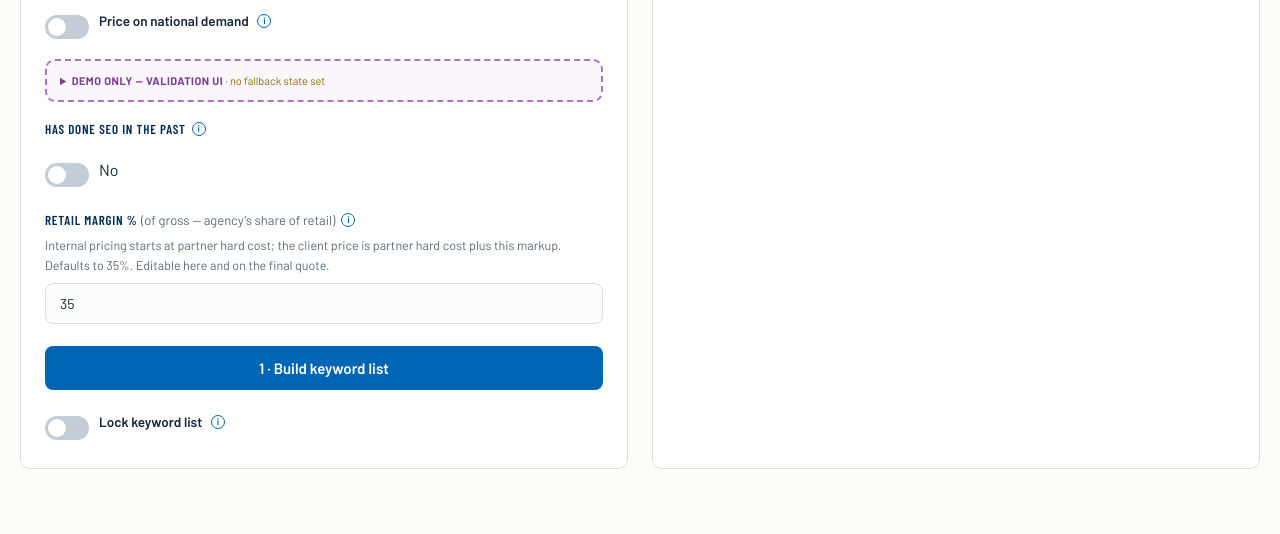
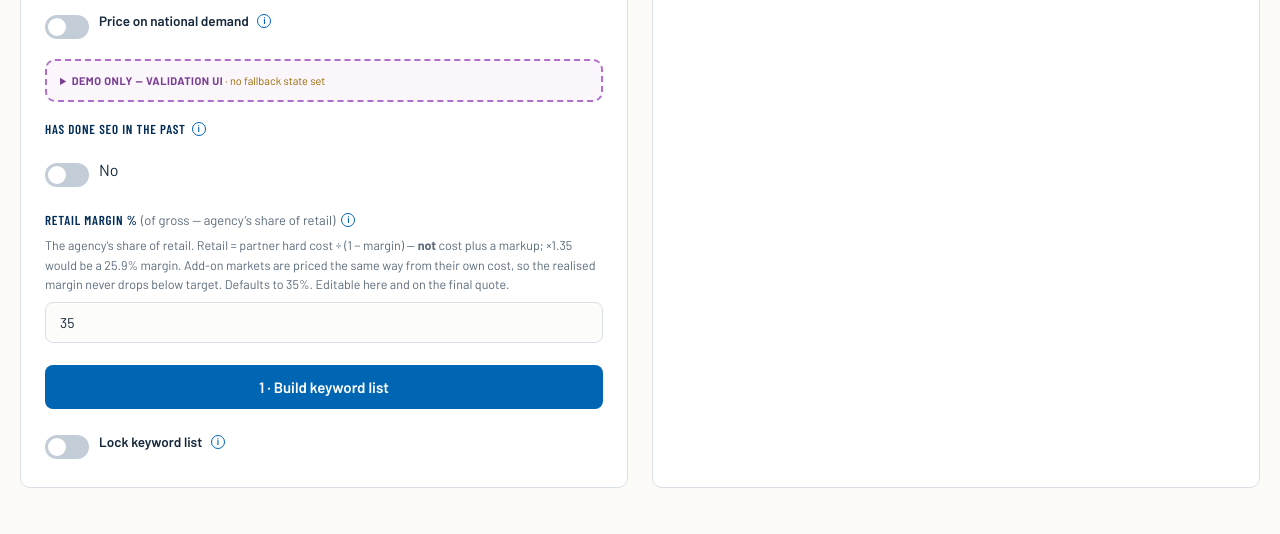
Before and after one commit to kiri-ux/seo-quote, a Python web app: template templates/index.html in a window 1280 px wide. Shown: the part 1203-1737 px from the top of the page. Before the commit the page ends 1672 px from the top, so only its background shows below. Run offline with Jinja, Linux system fonts and the light colour scheme; the template is opened without the code that fills it, so the values that code supplies are empty.

Commit message:
Add files via upload

```diff
--- a/templates/index.html
+++ b/templates/index.html
@@ -349,7 +349,7 @@
 
     <label title="Retail price = partner hard cost ÷ (1 − margin) — the same convention as the Reputation Mgmt tool and the SSG/Vici grid.">Retail margin % <span style="font-weight:400;color:var(--muted)">(of gross — agency’s share of retail)</span></label>
     <div class="help">Retail is built <b>from partner hard cost</b>: cost is rounded to a clean $50, then retail = cost ÷ (1 − margin), rounded up to $50. Was a markup (×1.35), which is only a 25.9% margin. Because both figures sit on $50 boundaries the realised margin lands within about a point of the target — two round numbers and an exact ratio can’t all hold at once.</div>
-    <div class="help">Internal pricing starts at partner hard cost; the client price is partner hard cost plus this markup. Defaults to 35%. Editable here and on the final quote.</div>
+    <div class="help">The agency's share of retail. Retail = partner hard cost ÷ (1 − margin) — <b>not</b> cost plus a markup; ×1.35 would be a 25.9% margin. Add-on markets are priced the same way from their own cost, so the realised margin never drops below target. Defaults to 35%. Editable here and on the final quote.</div>
     <input type="text" id="markup" placeholder="35" value="35">
 
     <button class="btn" id="step1">1 · Build keyword list</button>
```
